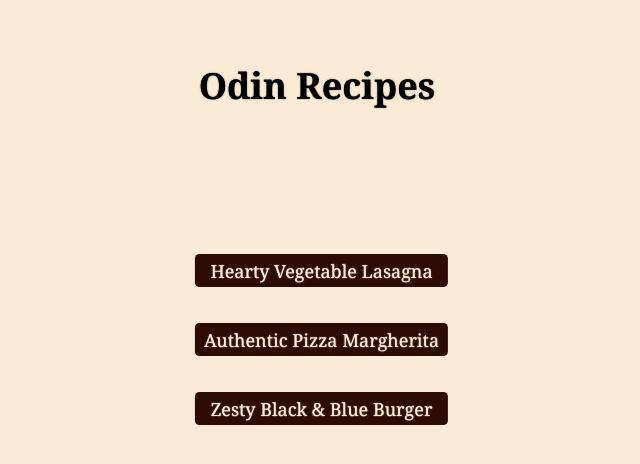
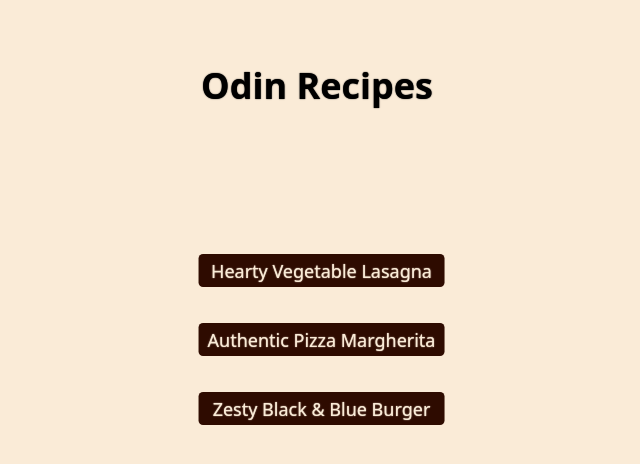
Before and after one commit to MohamedBechirMejri/odin-recipes, a website built with webpack: page src/template.html in a window 1280 px wide. Shown: the whole page, without its empty margins (323-963 px from the left). Built offline with nearby package versions, Linux system fonts and the light colour scheme.

Commit message:
add system-ui font

```diff
--- a/src/main.scss
+++ b/src/main.scss
@@ -5,7 +5,7 @@
 body {
   background-color: colors.$background-light;
   color: colors.$dark;
-  font-family: Georgia, "Times New Roman", Times, serif;
+  font-family: system-ui, Georgia, "Times New Roman", Times, serif;
   font-size: large;
   text-shadow: 0 0 1.25px;
 
```
